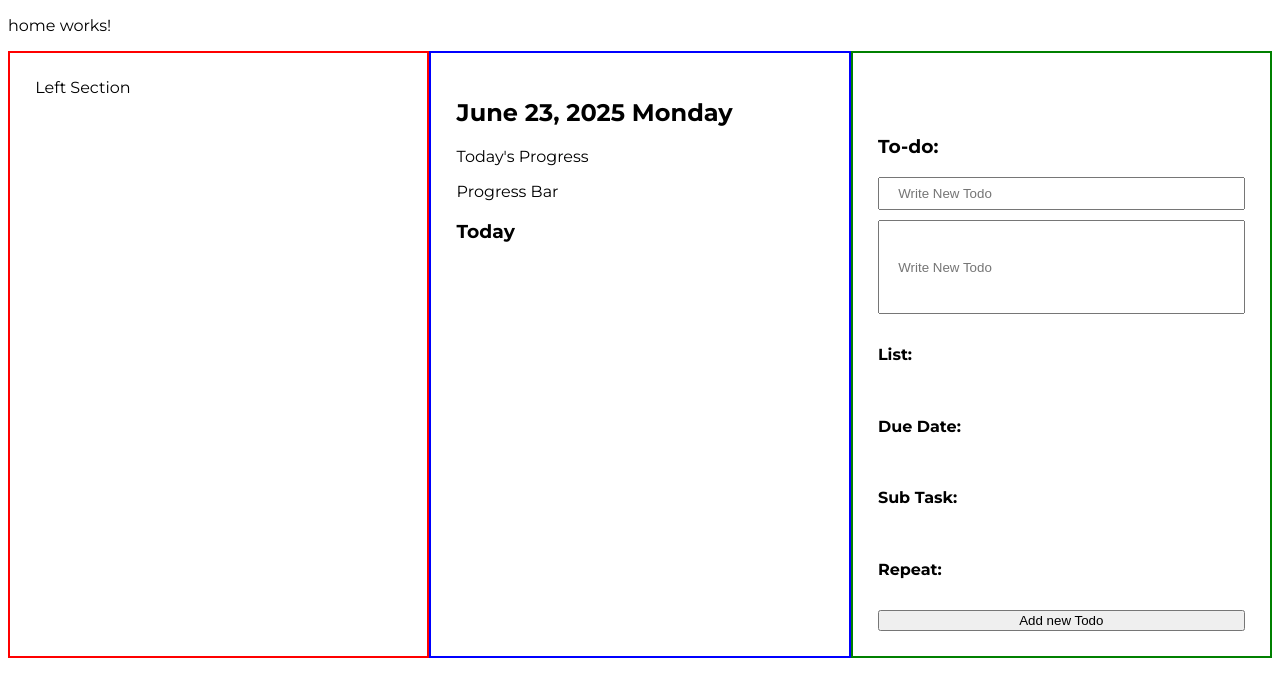
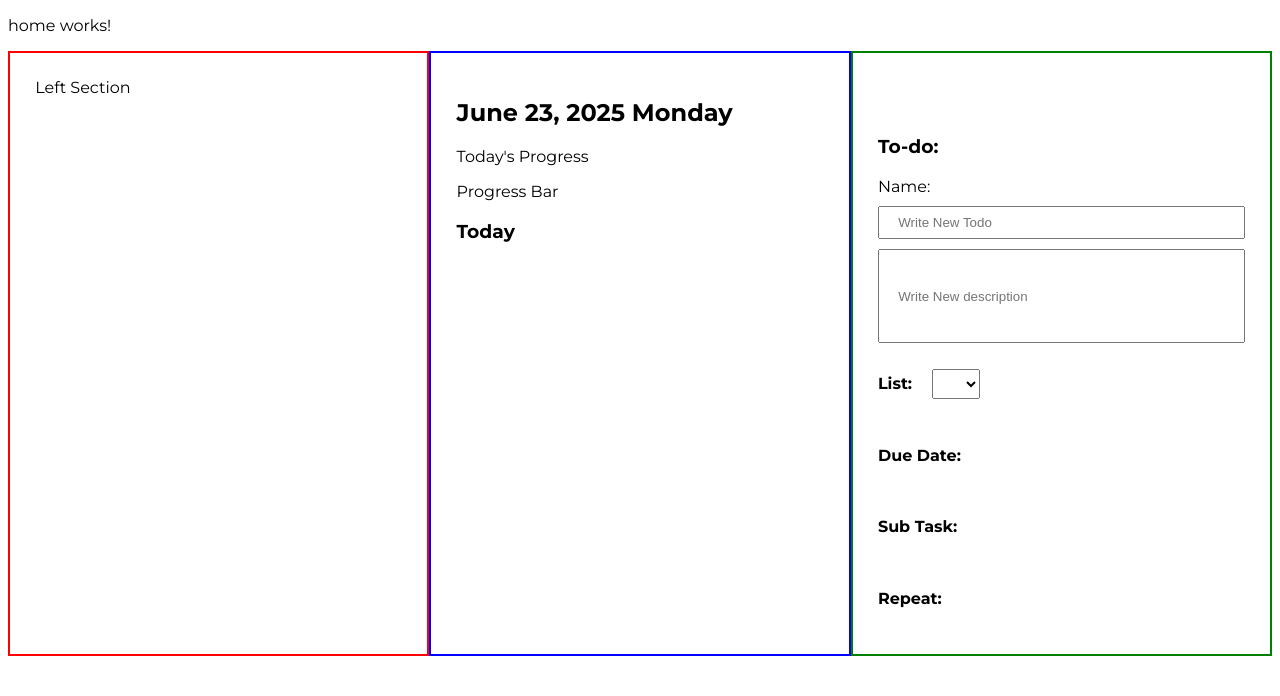
Before and after one commit to Alex31122/Todo-App-Complex-, an Angular app: page / in a window 1280 px wide. Shown: the top 696 px of the page. Built offline with nearby package versions, Linux system fonts and the light colour scheme.

Commit message:
feat: implementation of local Storage data saving

```diff
--- a/src/app/pages/home/components/add-todo/add-todo.css
+++ b/src/app/pages/home/components/add-todo/add-todo.css
@@ -14,3 +14,24 @@
     flex-direction: column;
     gap: 10px
 }
+
+.list{
+  display: flex;
+  gap: 20px;
+}
+
+.tag{
+  margin-top: auto;
+  margin-bottom: auto;
+  height: 15px;
+  padding: 2%;
+  padding-left: 5%;
+}
+
+.selector{
+  margin-top: auto;
+  margin-bottom: auto;
+  height: 30px;
+  padding: 2%;
+  padding-left: 5%;
+}
--- a/src/app/pages/home/components/add-todo/add-todo.html
+++ b/src/app/pages/home/components/add-todo/add-todo.html
@@ -1,16 +1,22 @@
 <h3>To-do: </h3>
+<div class="todo-details">
+    <label for="name">Name: </label>
+    <input id="name" type="text" [formControl]="name" placeholder="Write New Todo" class="title">
+    <input id="description" type="text" [formControl]="description" placeholder="Write New description" class="description">
+    <div class="list">
+      <h4>List: </h4>
 
-<label></label>
+      <select id="miSelector" class="selector" [formControl]="tag">
+        @for (item of tagsList; track $index) {
+          <option value="item">{{ item }}</option>
+        }
+      </select>
 
-<!-- <form #newTodoForm="ngForm" (ngSubmit)="addTodo(newTodoText.value); newTodoForm.reset()"> -->
-<div class="todo-details">
-    <input class="title" type="text" id="newTodoTitle" name="newTodoTitle" placeholder="Write New Todo" required #newTodoTitle>
-    <input class="description" type="text" id="newTodoText" name="newTodoText" placeholder="Write New Todo" required #newTodoText>
-    <h4>List: </h4>
+    </div>
     <h4>Due Date: </h4>
     <h4>Sub Task: </h4>
     <h4>Repeat: </h4>
-    <button type="submit">Add new Todo</button>
+    @if (name.value && description.value && tag.value) {
+      <p (click)="addTodoToTodoList(name.value, description.value, tag.value)">Add new Todo</p>
+    }
 </div>
-
-<!-- </form> -->
--- a/src/app/pages/home/components/add-todo/add-todo.ts
+++ b/src/app/pages/home/components/add-todo/add-todo.ts
@@ -1,27 +1,54 @@
-import { Component } from '@angular/core';
+import { FormGroup, FormControl, Validators, FormBuilder, ReactiveFormsModule } from '@angular/forms';import { Component } from '@angular/core';
 import { ToDo } from '../../models/todoModel';
 
 @Component({
   selector: 'app-add-todo',
-  imports: [],
+  imports: [ReactiveFormsModule],
   templateUrl: './add-todo.html',
   styleUrl: './add-todo.css'
 })
 export class AddTodo {
   todo = new ToDo();
+  todoListJson = localStorage.getItem('todoList');
+  todoList: ToDo[] = [];
+  listOptions = ["work", "home", "study"];
+  tagsListJson = localStorage.getItem('tagsList');
+  tagsList: string[] = [];
+
+  name = new FormControl('');
+  description = new FormControl('');
+  tag = new FormControl<string | null>("home");
+
   constructor(){
-    this.todo = this.addTodo("Make a commit", "Do a github commit to work remotely", "work");
-    console.log(this.todo);
+    // localStorage.removeItem('todoList');
+    // localStorage.removeItem('tagsList');
+    if(this.todoListJson){
+      this.todoList = JSON.parse(this.todoListJson);
+      console.log("To-Do List on local Storage");
+      console.log(this.todoList);
+    }
+
+    if(this.tagsListJson){
+      this.tagsList = JSON.parse(this.tagsListJson);
+      console.log("Tags List on local Storage");
+      console.log(this.tagsList);
+    }
   }
 
-  addTodo(name: string, description: string, type: string): ToDo {
-    const newTodo: ToDo = new ToDo( {name, description, type} );
-    // const id = crypto.randomUUID(); // Generar un ID único
-    // this.allTodos.push(newTodo);
-    // this.filteredTodos.push(newTodo);
+  addTodoToTodoList(name: string, description: string, type: string): ToDo {
+    const newTodo: ToDo = new ToDo();
+    newTodo.name = name;
+    newTodo.description = description;
+    newTodo.type = type;
 
-    // this.todoMap.set(id, newTodo); // Añadir al mapa para acceso rápid
+    this.todoList.push(newTodo);
+
+    this.addTodoListToLocalStorage();
     return newTodo;
   }
 
+  addTodoListToLocalStorage(){
+    const TodoList = JSON.stringify(this.todoList);
+    localStorage.setItem('todoList', TodoList);
+  }
 }
```
